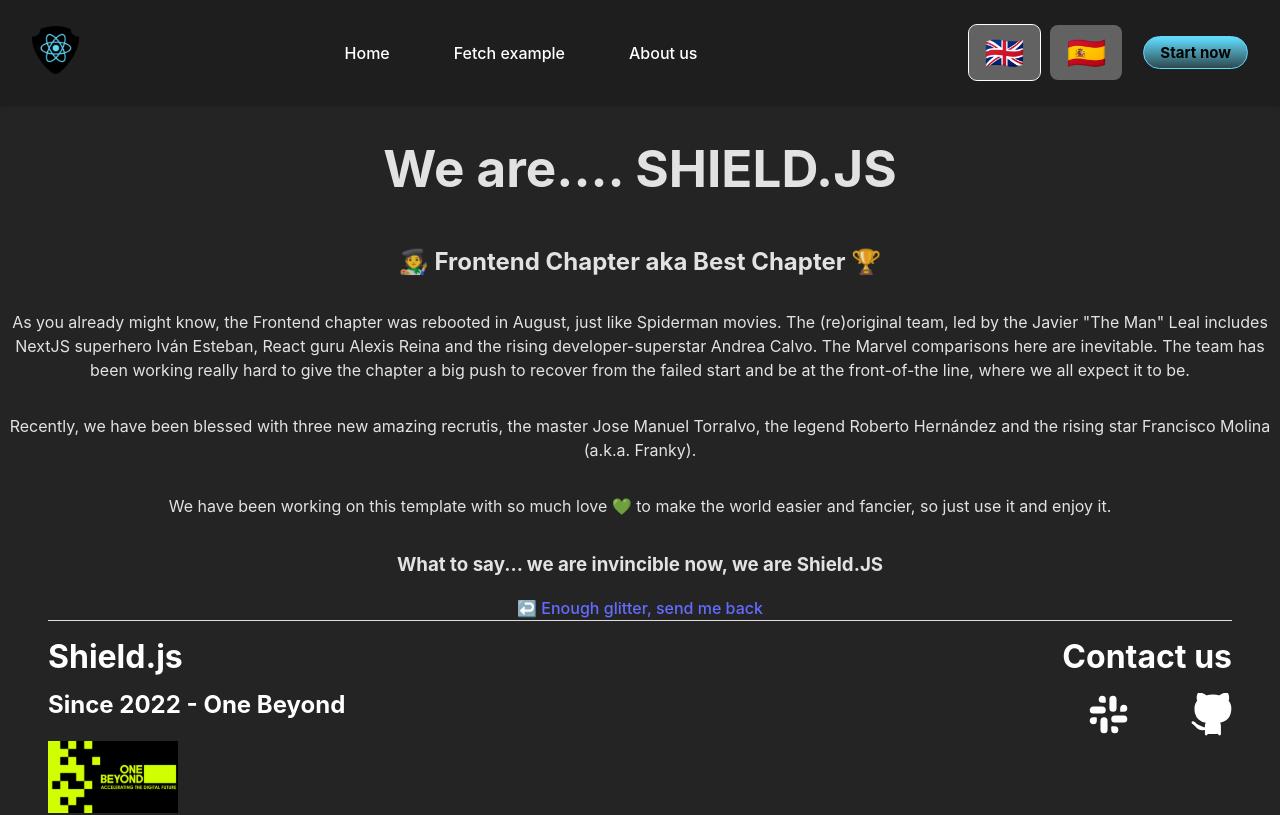
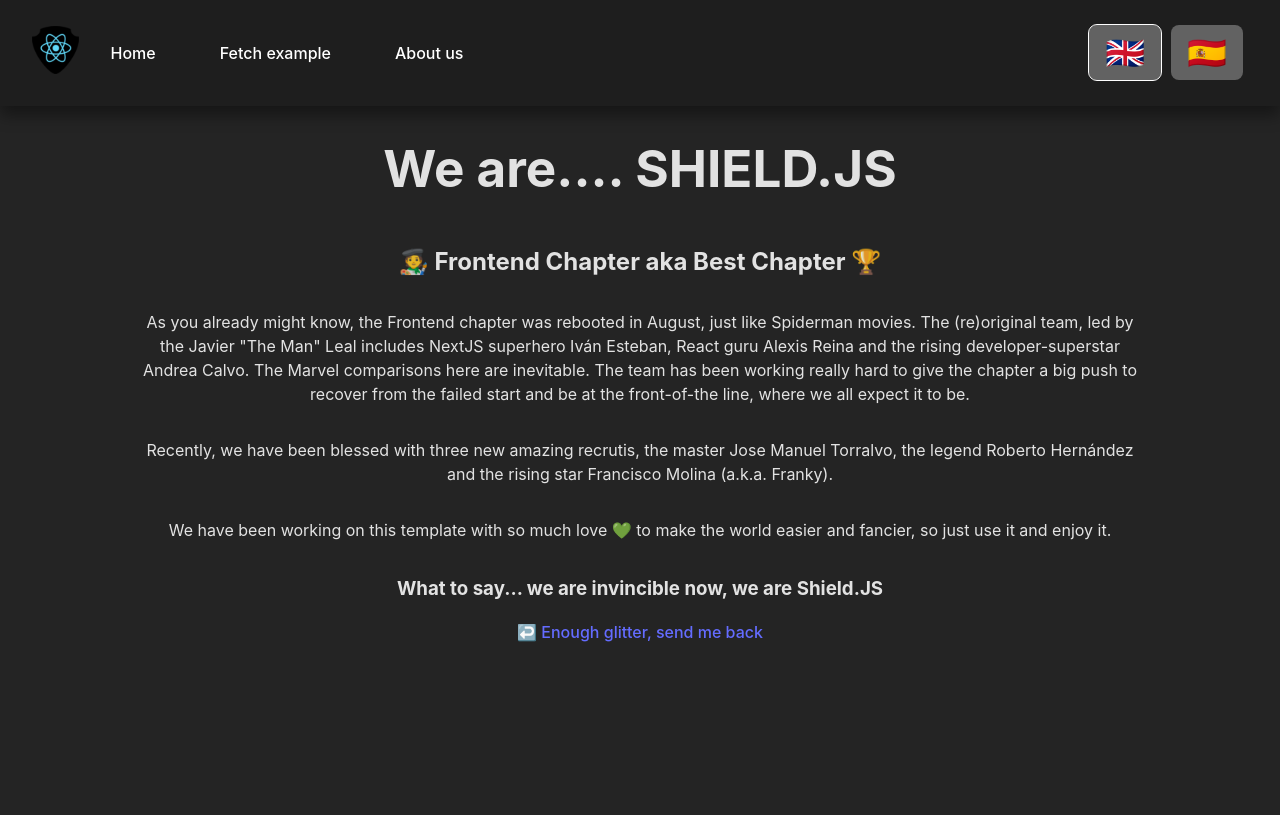
Before and after one commit to onebeyond/shieldjs, a React (Vite) app: page /shieldjs/about in a window 1280 px wide. Shown: the top 815 px of the page. Built offline with nearby package versions, Linux system fonts and the light colour scheme; a web font is replaced by a local one.

Commit message:
chore: last minute changes

```diff
--- a/src/components/Button/Button.styles.tsx
+++ b/src/components/Button/Button.styles.tsx
@@ -6,10 +6,11 @@
   default: '14px 30px 16px'
 })[size || 'default']
 
-export const StyledButton = styled.button<{ size?: 'small' | 'large' }>`
+export const StyledButton = styled.a<{ size?: 'small' | 'large' }>`
   line-height: 1;
   font-size: 15px;
   cursor: pointer;
+  text-decoration: none;
   font-weight: 700;
   display: inline-block;
   color: #1b116e;
@@ -20,6 +21,7 @@
   padding: ${props => getSize(props.size)};
   &:hover {
     background-color: #55bd90;
+    color: #1b116e;
   };
   &:active {
     border: solid 2px #1b116e;
--- a/src/components/Hero/Hero.styles.tsx
+++ b/src/components/Hero/Hero.styles.tsx
@@ -55,12 +55,17 @@
   }
 `
 
-export const HeroButton = styled.button`
+export const HeroButton = styled.a`
   margin: auto;
   width: max-content;
   color: black;
+  cursor: pointer;
+  text-decoration: none;
   border-radius: 40px;
   border: 1px solid rgb(97, 218, 251);
   padding: 0.5rem 2rem;
   background: ${props => props.theme.colors.gradientButton};
+  &:hover {
+    color: black;
+  }
 `
--- a/src/components/Hero/Hero.tsx
+++ b/src/components/Hero/Hero.tsx
@@ -23,7 +23,7 @@
         </HeroTitle>
         <HeroSubtitle>{t('subtitle', { interpolation: { escapeValue: true } })}</HeroSubtitle>
         <HeroDescription>{t('description')}</HeroDescription>
-        <HeroButton>{t('button')}</HeroButton>
+        <HeroButton href='#startNow'>{t('button')}</HeroButton>
       </HeroContent>
       <HeroImage src={shieldjsLogo} alt="ShieldJS logo" />
     </HeroSection>
--- a/src/components/NavBar/NavBar.tsx
+++ b/src/components/NavBar/NavBar.tsx
@@ -1,18 +1,16 @@
 import React, { useState } from 'react'
 import {
   StyledDesktopNav, StyledMobileNav,
-  StyledNav, StyledMobileNavMenu, StyledImage, StyledNavButton, StyledRightContainer
+  StyledNav, StyledMobileNavMenu, StyledImage, StyledRightContainer
 } from '@/components/NavBar/Navbar.styles'
 import shieldjsLogo from '@/assets/shieldjs.svg'
 import { Link } from 'react-router-dom'
 import { NavBarItems } from './components/NavBarItems/NavBarItems'
 import { HamburguerMenu } from './components/HamburguerMenu/HamburguerMenu'
 import { LanguageSelector } from './components/LanguageSelector'
-import { useTranslation } from 'react-i18next'
 
 export const NavBar: React.FC = () => {
   const [expanded, setExpanded] = useState(false)
-  const { t } = useTranslation('navBar')
 
   const handleToggleMenu = () => {
     setExpanded(!expanded)
@@ -38,9 +36,6 @@
 
       <StyledRightContainer>
         <LanguageSelector />
-        <StyledNavButton>
-          {t('startButton')}
-        </StyledNavButton>
       </StyledRightContainer>
 
     </StyledNav>
--- a/src/components/NavBar/Navbar.styles.tsx
+++ b/src/components/NavBar/Navbar.styles.tsx
@@ -1,5 +1,4 @@
 import styled from 'styled-components'
-import { StyledButton } from '../Button/Button.styles'
 
 export const StyledNavMenu = styled.ul`
   display: flex;
@@ -24,6 +23,8 @@
 `
 
 export const StyledNav = styled.nav`
+  position: sticky;
+  top: 0;
   display: flex;
   align-items: center;
   justify-content: space-between;
@@ -31,7 +32,7 @@
   padding: 1rem 2rem;
   width: 100vw;
   height: 6.6rem;
-  box-shadow: 0 0 5px rgba(0,0,0,.2);
+  box-shadow: 0 9px 15px rgba(0,0,0,0.4);
   ${props => props.theme.mediaQueries.sm} {
     padding: 1rem 2rem;
   }
@@ -63,6 +64,7 @@
   align-items: center;
   justify-content: space-between;
   gap: 1rem;
+  margin-left: auto;
 `
 
 export const StyledImage = styled.img`
@@ -71,19 +73,3 @@
     height: 3rem;
   }
 `
-
-export const StyledNavButton = styled(StyledButton)`
-  display: none;
-  color: black;
-  border-radius: 40px;
-  border: 1px solid rgb(97, 218, 251);
-  padding: 0.5rem 1rem;
-  min-width: auto;
-  background: ${props => props.theme.colors.gradientButton};
-  ${props => props.theme.mediaQueries.sm} {
-    display: flex;
-  }
-  &:hover {
-    background: ${props => props.theme.colors.gradientButton};
-  }
-`
--- a/src/components/Technologies/Technologies.tsx
+++ b/src/components/Technologies/Technologies.tsx
@@ -12,7 +12,7 @@
         <TechnologiesTitle>{t('title')}</TechnologiesTitle>
         <TechnologiesSubtitle>{t('subtitle')}</TechnologiesSubtitle>
       </TechnologiesTextsContainer>
-      <TechnologiesList>
+      <TechnologiesList id="startNow">
         {technologiesImages.map(({ src, alt, key, href }) =>
         <TechnologiesListItem key={key}>
           <a href={href} target='_blank' rel="noreferrer">
--- a/src/index.css
+++ b/src/index.css
@@ -26,6 +26,8 @@
     -webkit-text-size-adjust: 100%;
     max-width: 1280px;
     text-align: center;
+    scroll-behavior: smooth;
+
 }
 
 * {
--- a/src/layout/MainLayout/MainLayout.styles.tsx
+++ b/src/layout/MainLayout/MainLayout.styles.tsx
@@ -5,6 +5,7 @@
   flex-direction: column;
   min-height: 100vh;
   width: 100%;
+
 `
 
 export const Main = styled.main`
--- /dev/null
+++ b/src/pages/About/About.styles.tsx
@@ -0,0 +1,9 @@
+import styled from 'styled-components'
+
+export const AboutWrapper = styled.div`
+  min-height: 100vh;
+  max-width: 1000px;
+  display: flex;
+  flex-direction: column;
+  margin: 0 auto;
+`
--- a/src/pages/About/About.tsx
+++ b/src/pages/About/About.tsx
@@ -1,12 +1,14 @@
 import { MainLayout } from '@/layout/MainLayout/MainLayout'
 import { useTranslation } from 'react-i18next'
 import { Link } from 'react-router-dom'
+import { AboutWrapper } from './About.styles'
 
 export const About = () => {
   const { t } = useTranslation('about')
 
   return (
     <MainLayout>
+      <AboutWrapper>
         <h1>{t('title')}</h1>
         <h2>{t('subtitle')}</h2>
         <p>{t('description.p1')}</p>
@@ -14,6 +16,7 @@
         <p>{t('description.p3')}</p>
         <h3>{t('conclusion')}</h3>
         <Link to="/">{t('sendBack')}</Link>
+      </AboutWrapper>
     </MainLayout>
   )
 }
```
Lines whose indentation alone changed are shown as unchanged.
